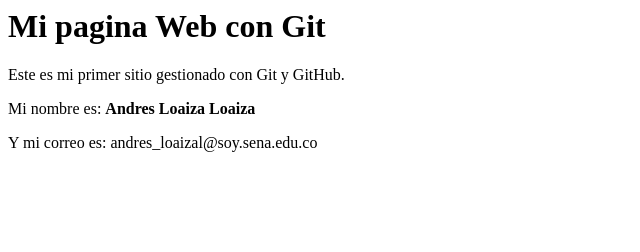
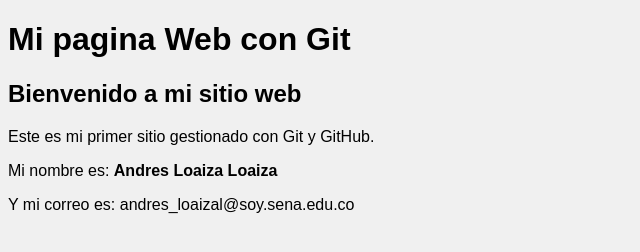
Before and after one commit to Loaizinha/MiPaginaWeb, a plain HTML site: page index.html in a window 1280 px wide. Shown: the whole page, without its empty margins (0-640 px from the left). Drawn offline with Linux system fonts and the light colour scheme.

Commit message:
Se agrego un titulo en la pagina principal

```diff
--- a/index.html
+++ b/index.html
@@ -1,5 +1,17 @@
-<h1>Mi pagina Web con Git</h1>
+<!DOCTYPE html>
+<html lang="en">
+<head>
+    <meta charset="UTF-8">
+    <meta name="viewport" content="width=device-width, initial-scale=1.0">
+    <title>Document</title>
+    <link rel="stylesheet" href="style.css">
+</head>
+<body>
+    <h1>Mi pagina Web con Git</h1>
+    <h2>Bienvenido a mi sitio web</h2>
+    <p>Este es mi primer sitio gestionado con Git y GitHub.</p>
+    <p>Mi nombre es: <strong>Andres Loaiza Loaiza</strong></p>
+    <p>Y mi correo es: andres_loaizal@soy.sena.edu.co</p>
 
-<p>Este es mi primer sitio gestionado con Git y GitHub.</p>
-<p>Mi nombre es: <strong>Andres Loaiza Loaiza</strong></p>
-<p>Y mi correo es: andres_loaizal@soy.sena.edu.co</p>
+</body>
+</html>
--- /dev/null
+++ b/style.css
@@ -0,0 +1,5 @@
+body{
+    background-color: #f0f0f0;
+    font-family: Arial, Helvetica, sans-serif;
+
+}
```
